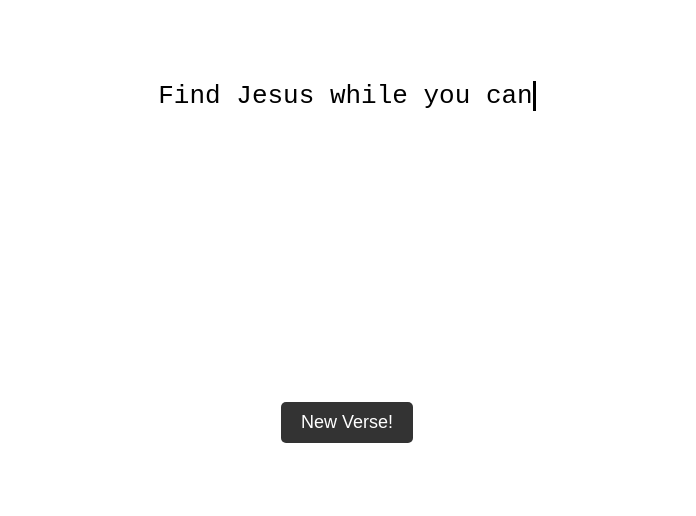
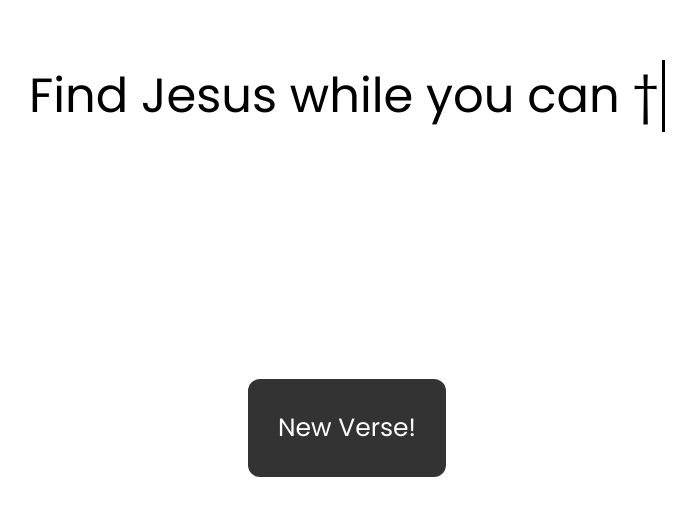
Before and after one commit to AaTekle/Bible-Verses, a plain HTML site: page BibleVerseGenerator.html in a window 1280 px wide. Shown: the part 112-628 px from the top of the page, without its empty margins (293-989 px from the left). Drawn offline with Linux system fonts and the light colour scheme.

Commit message:
Update BibleVerseGenerator.css

```diff
--- a/BibleVerseGenerator.css
+++ b/BibleVerseGenerator.css
@@ -1,3 +1,10 @@
+@import url('https://fonts.googleapis.com/css2?family=Poppins:wght@400;500&display=swap');
+
+* {
+ font-family: 'Poppins', sans-serif;
+
+  }
+
 .wrapper {
   height: 50vh;
   display: grid;
@@ -5,13 +12,13 @@
 }
 
 .typing-demo {
-  width: 24ch;
+  /* This command allows for how long the typing effect will go in characters*/
+  width: 21ch;
   animation: typing 2s steps(22), blink .5s step-end infinite alternate;
   white-space: nowrap;
   overflow: hidden;
   border-right: 3px solid;
-  font-family: monospace;
-  font-size: 2em;
+  font-size: 3em;
 }
 
 @keyframes typing {
@@ -29,7 +36,6 @@
 h3, h4{
   text-align: center;
   bottom: 20px;
-  font-family: monospace;
   font-size: 2em;
   font-weight: 100;
 }
@@ -47,25 +53,20 @@ h3, h4{
 }
 
 button {
-  padding: 10px 20px;
-  font-size: 18px;
+  padding: 30px;
+  font-size: 25px;
   border: none;
   background-color: #333;
-  color: rgb(255, 255, 255);
+  border-radius: 12px;
+  color: #fff;
   cursor: pointer;
-  border-radius: 5px;
+  transition: all 0.5s ease;
+  margin: 5px;
 }
-
-button:hover {
-  transition-duration: 0.5s;
-  box-shadow: 0 12px 16px 0 rgba(0,0,0,0.24),0 17px 50px 0 rgba(0,0,0,0.19);
-}
-
-
 
 #output{
   font-weight:bold;
-  font-family:'Lucida Sans', 'Lucida Sans Regular', 'Lucida Grande', 'Lucida Sans Unicode', Geneva, Verdana, sans-serif
+  font-size: 25px;
 }
 
 h3{
```
